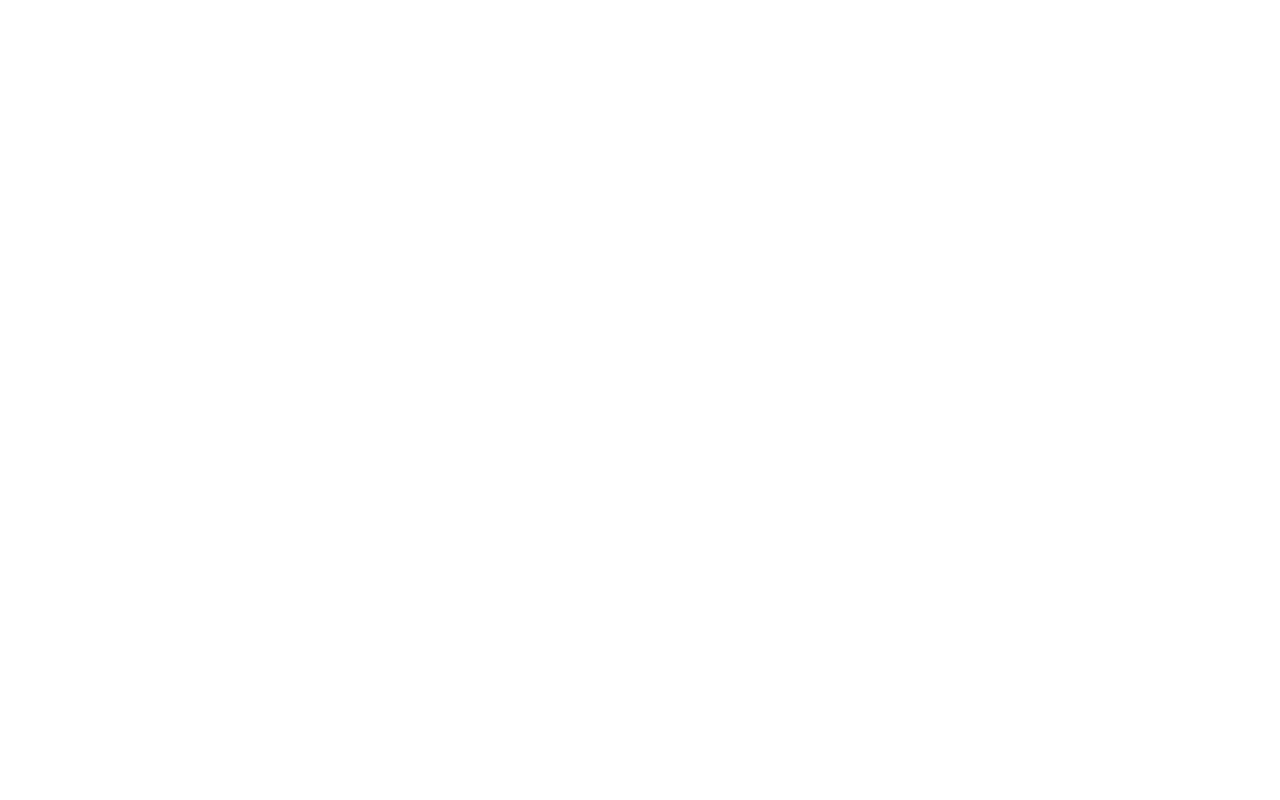
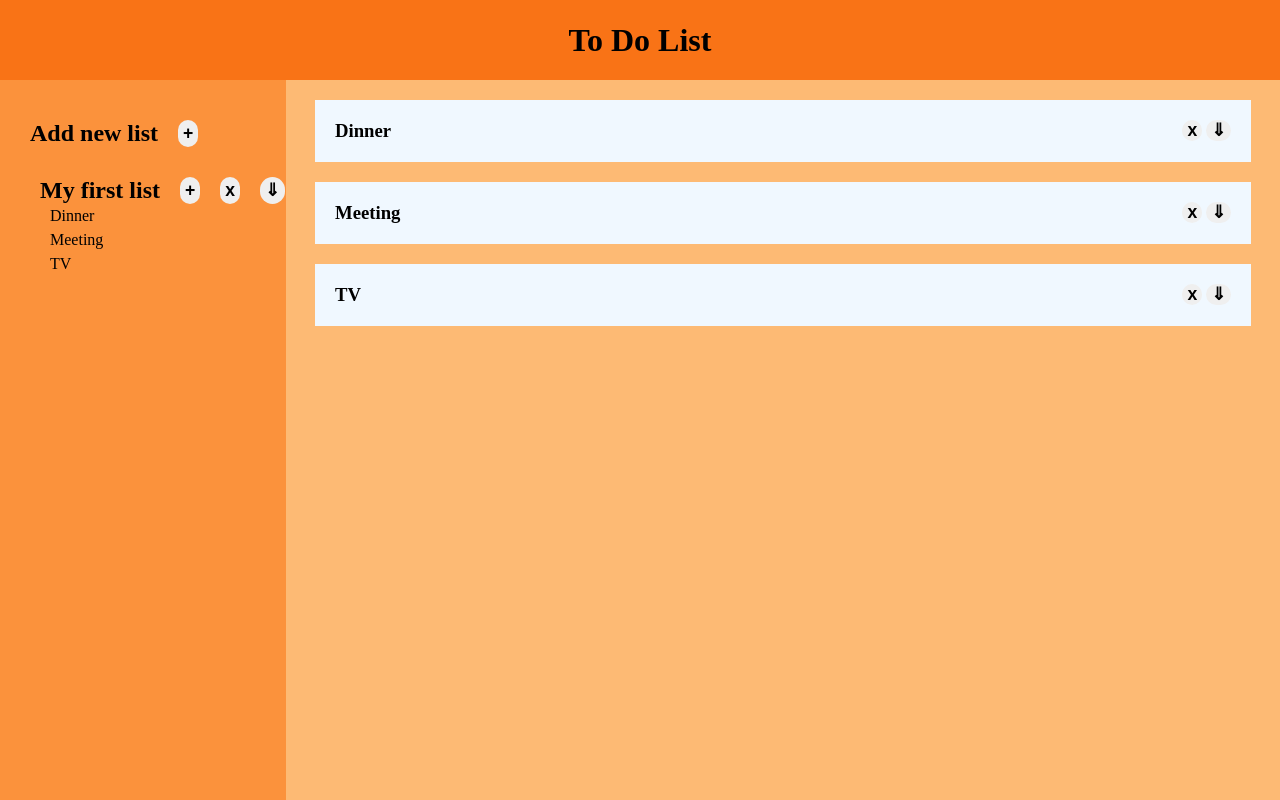
Before and after one commit to Espresso38/to_do_list, a website built with webpack: page src/template.html in a window 1280 px wide. Built offline with nearby package versions, Linux system fonts and the light colour scheme.

Commit message:
Creating structure of website

```diff
--- a/src/styles.css
+++ b/src/styles.css
@@ -1,4 +1,76 @@
 * {
     margin: 0;
     padding: 0;
+    list-style: none;
 }
+
+body {
+    display: grid;
+    grid-template-columns: 1fr 5fr;
+    grid-template-rows: 1fr 9fr;
+}
+
+header {
+    display: flex;
+    justify-content: center;
+    align-items: center;
+    height: 10vh;
+    background-color: #f97316;
+    grid-row: 1 / 2;
+    grid-column: 1 / 3;
+}
+
+#sidebar {
+    padding-left: 30px;
+    grid-row: 2 / 3;
+    grid-column: 1 / 2;
+    background-color: #fb923c;
+    width: 20vw;
+}
+
+#catalog {
+    grid-row: 2 / 3;
+    grid-column: 2 / 3;
+    background-color: #fdba74;
+    display: flex;
+    align-items: center;
+    flex-direction: column;
+    gap: 20px;
+    padding-top: 20px;
+}
+
+#task {
+    width: 70vw;
+    padding: 20px;
+    background-color: aliceblue;
+    display: flex;
+    justify-content: space-between;
+}
+
+#static {
+    display: flex;
+    gap: 20px;
+    margin-top: 40px;
+    padding-bottom: 30px;
+}
+
+#card {
+    padding-left: 10px;
+}
+
+#action {
+    display: flex;
+    gap: 20px;
+}
+
+button {
+    border: none;
+    border-radius: 100px;
+    padding: 0px 5px;
+    font-weight: 700;
+    font-size: 1.1em;
+}
+
+li {
+    padding: 3px 0 3px 10px;
+}
--- a/src/template.html
+++ b/src/template.html
@@ -6,6 +6,55 @@
     <title>To Do List</title>
 </head>
 <body>
+    <header>
+        <h1>To Do List</h1>
+    </header>
+    <div id="sidebar">
+        <div id="static">
+            <h2>Add new list</h3>
+            <button id="new_list">+</button>
+        </div>
+        <div id="lists">
+            <div id="card">
+                <div id="action">
+                    <h2>My first list</h3>
+                    <button id="new_todo">+</button>
+                    <button id="del_list">x</button>
+                    <button id="extend_list">⇓</button>
+                </div>
+                <div id="listing">
+                    <ul id="todo">
+                        <li>Dinner</li>
+                        <li>Meeting</li>
+                        <li>TV</li>
+                    </ul>
+                </div>
+            </div>
 
+        </div>
+    </div>
+    <div id="catalog">
+        <div id="task">
+            <h3>Dinner</h3>
+            <div>
+                <button id="del_task">x</button>
+                <button id="extend_task">⇓</button>
+            </div>
+        </div>
+        <div id="task">
+            <h3>Meeting</h3>
+            <div>
+                <button id="del_task">x</button>
+                <button id="extend_task">⇓</button>
+            </div>
+        </div>
+        <div id="task">
+            <h3>TV</h3>
+            <div>
+                <button id="del_task">x</button>
+                <button id="extend_task">⇓</button>
+            </div>
+        </div>
+    </div>
 </body>
 </html>
```
